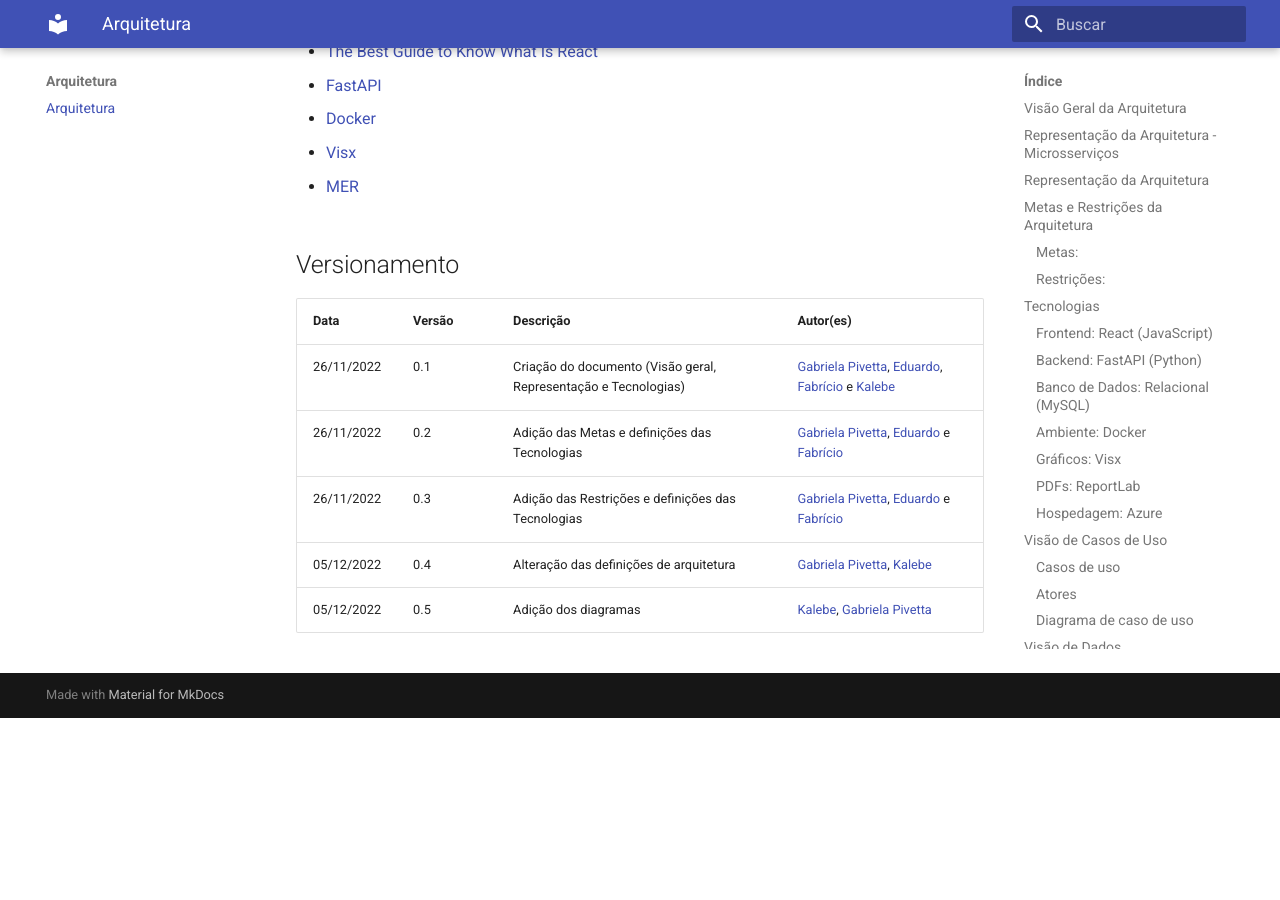
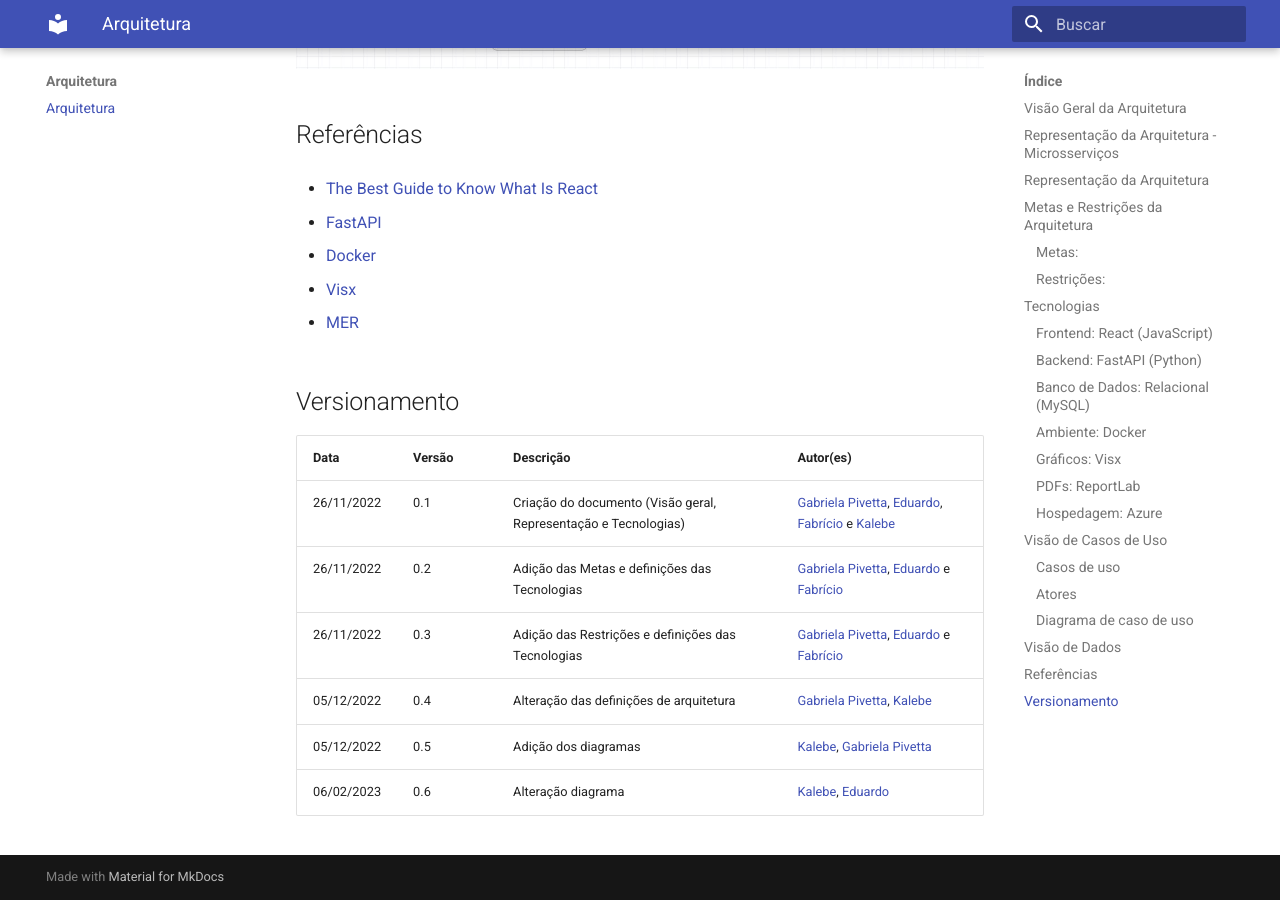
Before and after one commit to fga-eps-mds/2022.2-Amis-Doc, an MkDocs documentation site: the page built from docs/Arquitetura/arquitetura.md, in a window 1280 px wide and 900 px high, scrolled down 6356 px. Built offline with MkDocs 1.6.1 and Material for MkDocs 9.7.7, drawn with Linux system fonts in a browser that asks for light colours; before the commit the page ends 7074 px from its top, so only the background shows below that; some of the changed lines change nothing that is shown.

Commit message:
(#95) ajustando diagramas - https://github.com/fga-eps-mds/2022.2-Amis-Doc/issues/95
Co-authored-by: Eduardo <fxr.ed03@gmail.com>

```diff
--- a/docs/Arquitetura/arquitetura.md
+++ b/docs/Arquitetura/arquitetura.md
@@ -10,7 +10,7 @@
 
 ## Representação da Arquitetura
 
-![Representação da Arquitetura](../assets/arquitetura.jpeg)
+![Representação da Arquitetura](../assets/arquitetura.png)
 
 O Back-end será composto por pacotes que representam os épicos do nosso backlog, que estão listados a seguir:
 
@@ -136,3 +136,4 @@
 | 26/11/2022 | 0.3 | Adição das Restrições e definições das Tecnologias | [Gabriela Pivetta](https://github.com/gabrielapivetta), [Eduardo](https://github.com/fxred) e [Fabrício](https://github.com/FabricioDeQueiroz) |
 | 05/12/2022 | 0.4 | Alteração das definições de arquitetura | [Gabriela Pivetta](https://github.com/gabrielapivetta), [Kalebe](https://github.com/KalebeLopes) |
 | 05/12/2022 | 0.5 | Adição dos diagramas | [Kalebe](https://github.com/KalebeLopes), [Gabriela Pivetta](https://github.com/gabrielapivetta) |
+| 06/02/2023 | 0.6 | Alteração diagrama | [Kalebe](https://github.com/KalebeLopes), [Eduardo](https://github.com/fxred) |
```
Also changed, not shown: docs/assets/arquitetura.png (added).
